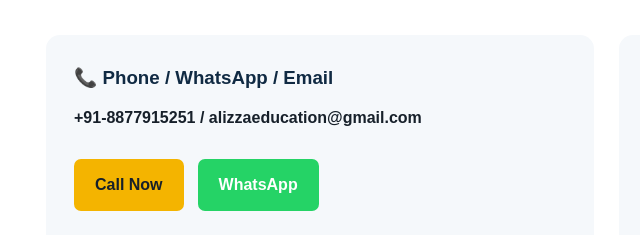
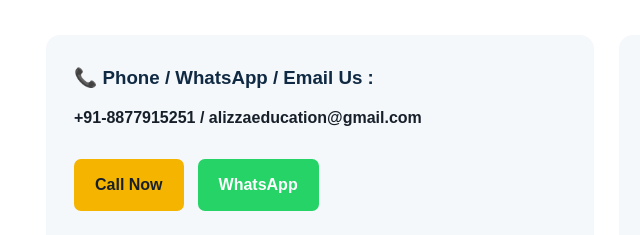
Before and after one commit to ALIZZAEDUCATION/ALIZZAEDUCATION.github.io, a plain HTML site: page index.html in a window 1280 px wide. Shown: the part 3478-3713 px from the top of the page, 34-674 px from the left. Drawn offline with Linux system fonts and the light colour scheme.

Commit message:
Update contact information in index.html

```diff
--- a/index.html
+++ b/index.html
@@ -189,7 +189,7 @@ footer{background:#0b1d2e;color:#c9d6e1;padding:30px 0;text-align:center;font-si
 <p>For course details, admission enquiries and career-oriented learning information.</p>
 </div>
 <div class="contact-grid">
-<div class="contact-card"><h3>📞 Phone / WhatsApp / Email</h3><p><strong>+91-8877915251 / alizzaeducation@gmail.com</strong></p><div class="buttons"><a class="btn btn-primary" href="tel:+918877915251">Call Now</a><a class="btn" style="background:#25D366;color:#fff" href="https://wa.me/918877915251" target="_blank" rel="noopener">WhatsApp</a></div></div>
+<div class="contact-card"><h3>📞 Phone / WhatsApp / Email Us :</h3><p><strong>+91-8877915251 / alizzaeducation@gmail.com</strong></p><div class="buttons"><a class="btn btn-primary" href="tel:+918877915251">Call Now</a><a class="btn" style="background:#25D366;color:#fff" href="https://wa.me/918877915251" target="_blank" rel="noopener">WhatsApp</a></div></div>
 <div class="contact-card"><h3>📍 Location</h3><p><strong>Salmari-Dhangi</strong><br>Salmari - Baliabelon Road<br>Near Bharat Gas Agency<br>Opposite Ruchi Khad &amp; Bheej Bhandar<br>Katihar, Bihar - India<br>PIN - 855113</p></div>
 </div>
 </div>
```
